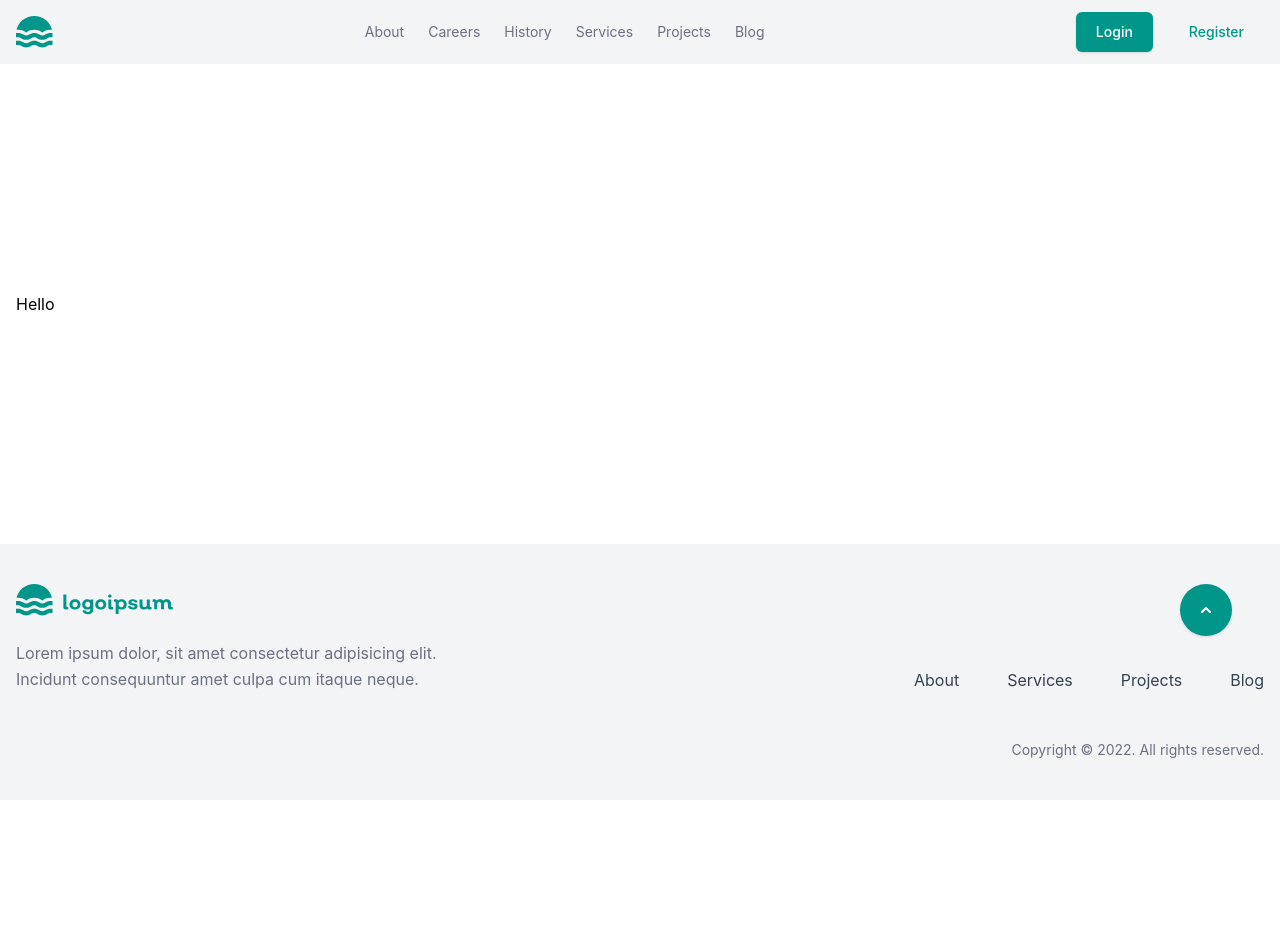
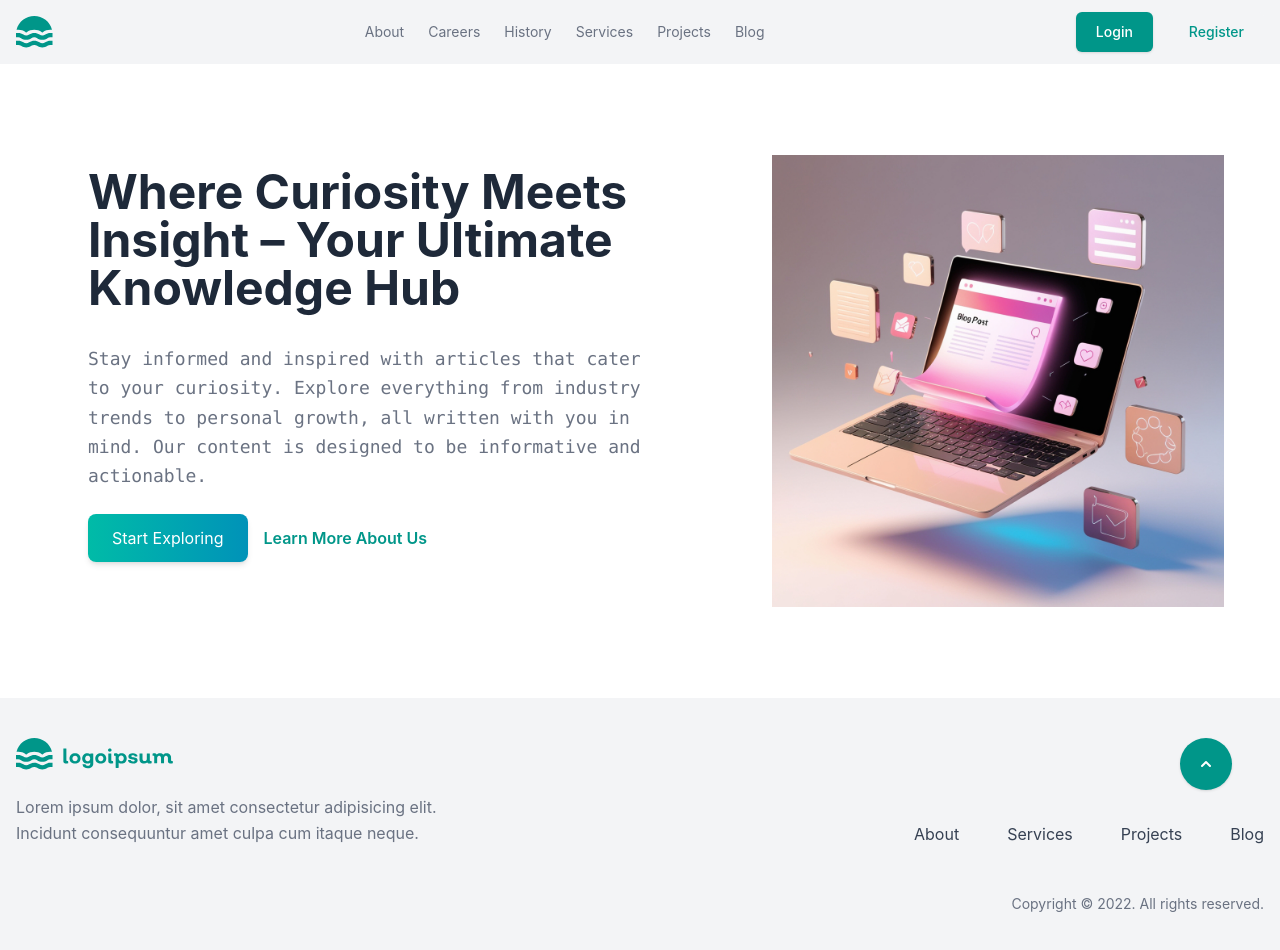
Before and after one commit to Shivanipalya26/BlogScape, a React (Vite) app in the folder client/: page / in a window 1280 px wide. Shown: the top 950 px of the page. Before the commit the page ends 800 px from the top, so only its background shows below. Built offline with nearby package versions, Linux system fonts and the light colour scheme.

Commit message:
feat: Added Layout & Contents in Home Page

```diff
--- a/client/src/pages/home/index.tsx
+++ b/client/src/pages/home/index.tsx
@@ -1,9 +1,43 @@
 import Layout from "../../styles/template/Layout";
+import blogImg from "../../styles/assets/blogImg.jpg";
 
 const HomePage = () => {
   return (
     <section>
-      <Layout>Hello</Layout>
+      <Layout>
+        <div className="flex flex-col md:flex-row justify-between items-center">
+          <div className="w-full md:w-2/3 px-6 md:px-18 pt-16 md:pt-26 pb-16 md:pb-28">
+            <h1 className="text-4xl md:text-5xl font-bold text-gray-800 mb-6">
+              Where Curiosity Meets Insight – Your Ultimate Knowledge Hub
+            </h1>
+            <p className="text-lg md:text-1xl font-mono text-gray-500 leading-relaxed mb-6 pt-2">
+              Stay informed and inspired with articles that cater to your
+              curiosity. Explore everything from industry trends to personal
+              growth, all written with you in mind. Our content is designed to
+              be informative and actionable.
+            </p>
+            <div className="flex flex-col sm:flex-row items-start sm:items-center gap-4 mb-6">
+              <button className="px-6 py-3 bg-gradient-to-r from-teal-500 to-cyan-600 text-white rounded-lg shadow-md hover:shadow-2xl cursor-pointer transition duration-300">
+                Start Exploring
+              </button>
+              <a
+                href="#about"
+                className="text-teal-600 font-semibold hover:underline"
+              >
+                Learn More About Us
+              </a>
+            </div>
+          </div>
+
+          <div className="overflow-hidden flex justify-center">
+            <img
+              src={blogImg}
+              alt="computer"
+              className="w-full max-w-[80vh] h-auto p-4 md:p-10 pr-0  "
+            />
+          </div>
+        </div>
+      </Layout>
     </section>
   );
 };
```
Also changed, not shown: client/src/styles/assets/blogImg.jpg (added).
